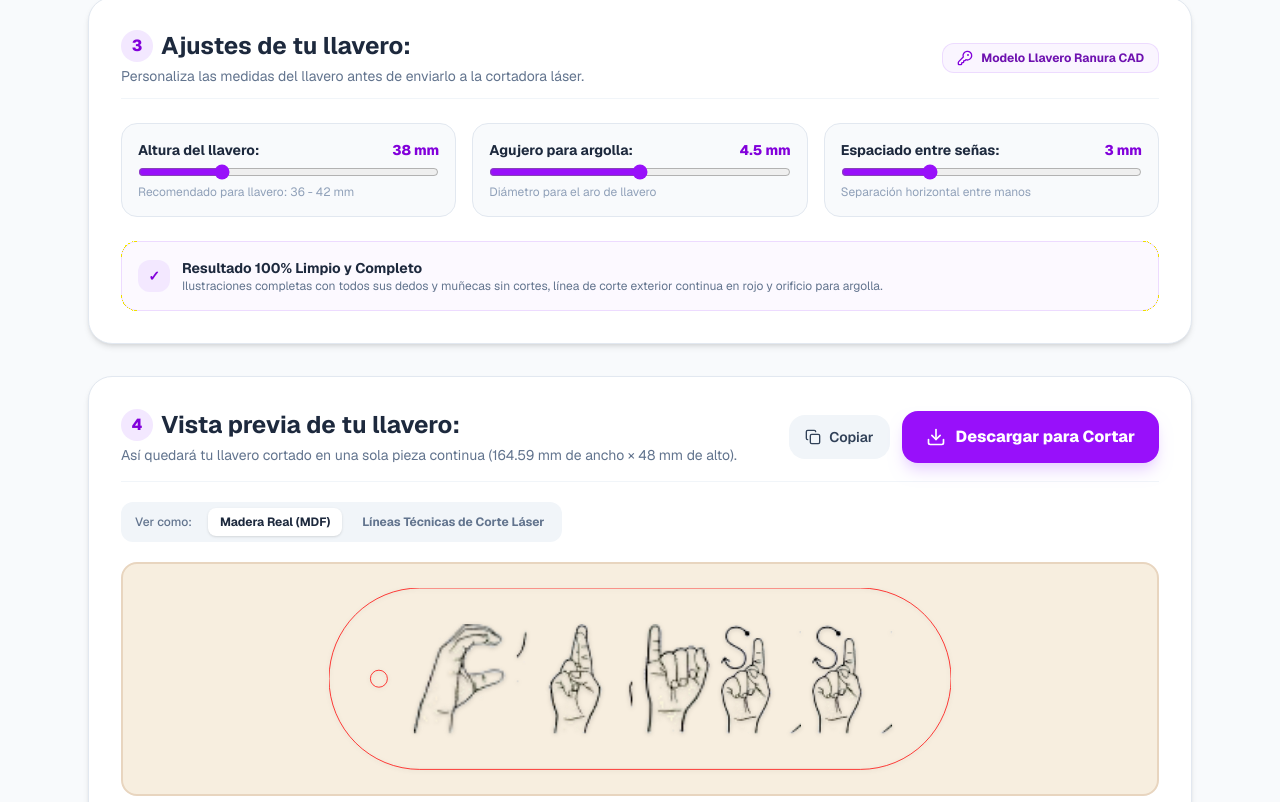
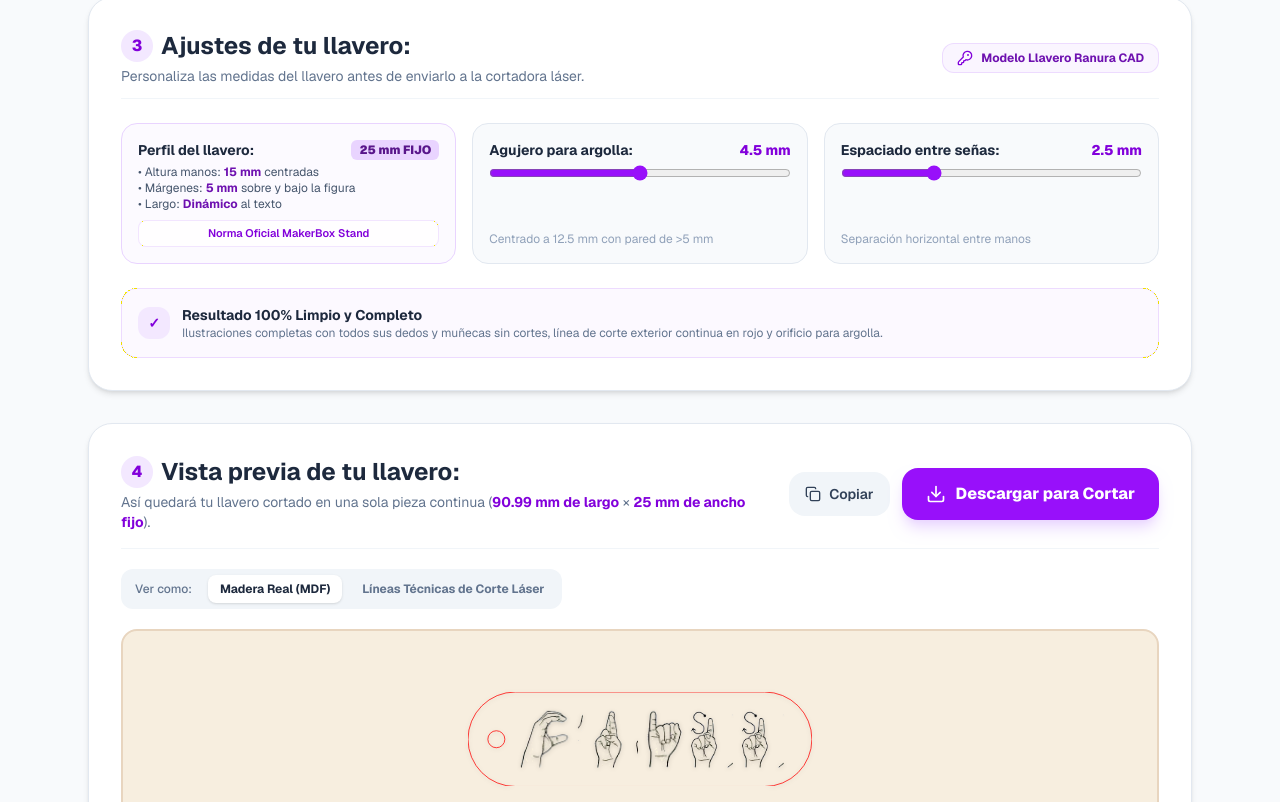
Before and after one commit to crissgabriela/Makerbox, a Next.js app in the folder lengua-de-senas/: page / in a window 1280 px wide. Shown: the part 1078-1880 px from the top of the page. Built offline with nearby package versions, Linux system fonts and the light colour scheme.

Commit message:
fix(laser): fijar ancho de llavero a 25mm con manos de 15mm centradas y largo dinamico

```diff
--- a/lengua-de-senas/src/app/page.tsx
+++ b/lengua-de-senas/src/app/page.tsx
@@ -16,14 +16,14 @@ import { Sparkles, Maximize, Minimize, Heart, Award } from 'lucide-react';
 
 const DEFAULT_CONFIG: LaserConfig = {
   mode: 'capsule',
-  targetHeightMm: 38,
+  targetHeightMm: 25,
   contourOffsetMm: 5,
   baseBarHeightMm: 11,
   addKeychainHole: true,
   holeDiameterMm: 4.5,
   includeTextEngraving: false,
   includeBranding: false,
-  signSpacingMm: 3,
+  signSpacingMm: 2.5,
   materialThicknessMm: 3,
   cutStrokeColor: '#FF0000',
   engraveStrokeColor: '#0000FF',
--- a/lengua-de-senas/src/components/LaserControls.tsx
+++ b/lengua-de-senas/src/components/LaserControls.tsx
@@ -37,26 +37,29 @@ export const LaserControls: React.FC<LaserControlsProps> = ({ config, onChange }
 
       {/* Controles de medida y personalización del llavero */}
       <div className="grid grid-cols-1 sm:grid-cols-2 lg:grid-cols-3 gap-4">
-        {/* Altura del llavero */}
-        <div className="flex flex-col gap-2 bg-slate-50 p-4 rounded-2xl border border-slate-200">
+        {/* Medidas oficiales estandarizadas */}
+        <div className="flex flex-col justify-between gap-2 bg-purple-50/50 p-4 rounded-2xl border border-purple-200">
+          <div>
             <div className="flex items-center justify-between">
-            <span className="text-sm font-bold text-slate-800">Altura del llavero:</span>
-            <span className="text-sm font-extrabold text-purple-700">{config.targetHeightMm} mm</span>
+              <span className="text-sm font-bold text-slate-800">Perfil del llavero:</span>
+              <span className="text-xs font-black px-2 py-0.5 rounded-md bg-purple-200 text-purple-900">
+                25 mm FIJO
+              </span>
             </div>
-          <input
-            type="range"
-            min={30}
-            max={60}
-            step={1}
-            value={config.targetHeightMm}
-            onChange={(e) => updateConfig('targetHeightMm', Number(e.target.value))}
-            className="w-full accent-purple-600 cursor-pointer h-2 bg-slate-200 rounded-lg"
-          />
-          <span className="text-xs text-slate-400">Recomendado para llavero: 36 - 42 mm</span>
+            <p className="text-xs text-slate-600 mt-1">
+              • Altura manos: <strong className="text-purple-800">15 mm</strong> centradas<br />
+              • Márgenes: <strong className="text-purple-800">5 mm</strong> sobre y bajo la figura<br />
+              • Largo: <strong className="text-purple-800">Dinámico</strong> al texto
+            </p>
+          </div>
+          <span className="text-[11px] font-semibold text-purple-700 bg-white/80 px-2.5 py-1 rounded-lg border border-purple-200/60 text-center">
+            Norma Oficial MakerBox Stand
+          </span>
         </div>
 
         {/* Diámetro del orificio de argolla */}
-        <div className="flex flex-col gap-2 bg-slate-50 p-4 rounded-2xl border border-slate-200">
+        <div className="flex flex-col justify-between gap-2 bg-slate-50 p-4 rounded-2xl border border-slate-200">
+          <div>
             <div className="flex items-center justify-between">
               <span className="text-sm font-bold text-slate-800">Agujero para argolla:</span>
               <span className="text-sm font-extrabold text-purple-700">{config.holeDiameterMm || 4.5} mm</span>
@@ -68,26 +71,29 @@ export const LaserControls: React.FC<LaserControlsProps> = ({ config, onChange }
               step={0.5}
               value={config.holeDiameterMm || 4.5}
               onChange={(e) => updateConfig('holeDiameterMm', Number(e.target.value))}
-            className="w-full accent-purple-600 cursor-pointer h-2 bg-slate-200 rounded-lg"
+              className="w-full accent-purple-600 cursor-pointer h-2 bg-slate-200 rounded-lg mt-2"
             />
-          <span className="text-xs text-slate-400">Diámetro para el aro de llavero</span>
+          </div>
+          <span className="text-xs text-slate-400">Centrado a 12.5 mm con pared de &gt;5 mm</span>
         </div>
 
         {/* Espaciado entre señas */}
-        <div className="flex flex-col gap-2 bg-slate-50 p-4 rounded-2xl border border-slate-200">
+        <div className="flex flex-col justify-between gap-2 bg-slate-50 p-4 rounded-2xl border border-slate-200">
+          <div>
             <div className="flex items-center justify-between">
               <span className="text-sm font-bold text-slate-800">Espaciado entre señas:</span>
-            <span className="text-sm font-extrabold text-purple-700">{config.signSpacingMm || 3} mm</span>
+              <span className="text-sm font-extrabold text-purple-700">{config.signSpacingMm || 2.5} mm</span>
             </div>
             <input
               type="range"
               min={1}
-            max={8}
+              max={6}
               step={0.5}
-            value={config.signSpacingMm || 3}
+              value={config.signSpacingMm || 2.5}
               onChange={(e) => updateConfig('signSpacingMm', Number(e.target.value))}
-            className="w-full accent-purple-600 cursor-pointer h-2 bg-slate-200 rounded-lg"
+              className="w-full accent-purple-600 cursor-pointer h-2 bg-slate-200 rounded-lg mt-2"
             />
+          </div>
           <span className="text-xs text-slate-400">Separación horizontal entre manos</span>
         </div>
       </div>
--- a/lengua-de-senas/src/components/LaserSvgGenerator.tsx
+++ b/lengua-de-senas/src/components/LaserSvgGenerator.tsx
@@ -64,7 +64,7 @@ export const LaserSvgGenerator: React.FC<LaserSvgGeneratorProps> = ({ text, conf
             <span>Vista previa de tu llavero:</span>
           </h3>
           <p className="text-sm text-slate-500 mt-1">
-            Así quedará tu llavero cortado en una sola pieza continua ({laserResult.widthMm} mm de ancho × {laserResult.heightMm} mm de alto).
+            Así quedará tu llavero cortado en una sola pieza continua (<strong className="text-purple-700">{laserResult.widthMm} mm de largo</strong> × <strong className="text-purple-700">{laserResult.heightMm} mm de ancho fijo</strong>).
           </p>
         </div>
 
--- a/lengua-de-senas/src/lib/svgPathMerger.ts
+++ b/lengua-de-senas/src/lib/svgPathMerger.ts
@@ -31,32 +31,33 @@ export function generateLaserSvg(text: string, config: LaserConfig): GeneratedLa
 
   if (letters.length === 0) {
     return {
-      svgString: `<svg xmlns="http://www.w3.org/2000/svg" width="100mm" height="40mm" viewBox="0 0 100 40">
-        <rect width="100" height="40" rx="20" ry="20" fill="none" stroke="${config.cutStrokeColor}" stroke-width="0.2"/>
-        <circle cx="15" cy="20" r="2.2" fill="none" stroke="${config.cutStrokeColor}" stroke-width="0.2"/>
-        <text x="55" y="22" font-family="Arial, sans-serif" font-size="5" text-anchor="middle" fill="#666">Escribe una palabra para generar el llavero</text>
+      svgString: `<svg xmlns="http://www.w3.org/2000/svg" width="60mm" height="25mm" viewBox="0 0 60 25">
+        <rect width="60" height="25" rx="12.5" ry="12.5" fill="none" stroke="${config.cutStrokeColor}" stroke-width="0.2"/>
+        <circle cx="7.5" cy="12.5" r="2.25" fill="none" stroke="${config.cutStrokeColor}" stroke-width="0.2"/>
+        <text x="35" y="14" font-family="Arial, sans-serif" font-size="3.5" text-anchor="middle" fill="#666">Escribe una palabra</text>
       </svg>`,
-      widthMm: 100,
-      heightMm: 40,
+      widthMm: 60,
+      heightMm: 25,
       signCount: 0,
-      estimatedCutLengthMm: 280
+      estimatedCutLengthMm: 160
     };
   }
 
-  const signHeightMm = config.targetHeightMm || 38;
-  const signSpacingMm = config.signSpacingMm || 3;
+  const signHeightMm = 15; // Altura fija de las manos: 15 mm
+  const signSpacingMm = config.signSpacingMm || 2.5;
 
-  // Modo exclusivo: Llavero Ranura CAD
+  // Modo exclusivo: Llavero Ranura CAD (25 mm ancho fijo, manos 15 mm centradas con 5 mm de margen)
   return generateCapsuleMode(letters, config, signHeightMm, signSpacingMm);
 }
 
 /**
  * MODO 1: Llavero Ranura / Cápsula (Modelo CAD Oficial del Usuario)
- * Idéntico al modelo CAD mostrado en las imágenes:
- * - Silueta exterior tipo cápsula (stadium) perfectamente redondeada en ambos extremos.
- * - Orificio de corte para argolla a la izquierda.
- * - Grabado de las ilustraciones reales recortadas del Alfabeto Manual Chileno oficial.
- * - Imposible que se traslape con los dedos; corte rápido, limpio y resistente.
+ * Especificaciones de diseño:
+ * - Ancho (altura vertical del perfil) fijo en 25 mm.
+ * - Manos con altura fija de 15 mm, centradas verticalmente.
+ * - Margen de 5 mm por encima y 5 mm por debajo de las figuras (5 + 15 + 5 = 25 mm).
+ * - Largo del llavero se ajusta de forma 100% dinámica al largo de la palabra.
+ * - Orificio de argolla centrado verticalmente a 12.5 mm con pared estructural segura de >5 mm.
  */
 function generateCapsuleMode(
   letters: string[],
@@ -64,21 +65,21 @@ function generateCapsuleMode(
   signHeightMm: number,
   spacingMm: number
 ): GeneratedLaserSvg {
-  // Altura total del llavero
-  const totalHeight = Math.max(signHeightMm + 10, 36);
-  const endRadius = totalHeight / 2; // radio de las semicircunferencias izquierda y derecha
+  // Ancho fijo del llavero: 25 mm
+  const totalHeight = 25;
+  const endRadius = totalHeight / 2; // 12.5 mm (radio de las semicircunferencias)
 
-  // Dimensiones de cada seña ilustrada
-  const handHeight = signHeightMm * 0.76;
-  const handMarginY = (totalHeight - handHeight) / 2;
+  // Dimensiones fijas de cada figura de mano: 15 mm centradas con 5 mm superior e inferior
+  const handHeight = 15;
+  const handMarginY = 5; // 5 mm sobre y 5 mm bajo: 5 + 15 + 5 = 25 mm
 
-  // Ubicación del orificio para la argolla (en el centro del radio izquierdo)
+  // Ubicación del orificio para la argolla (centrado verticalmente a 12.5 mm)
   const holeRadius = (config.holeDiameterMm || 4.5) / 2;
-  const holeCenterX = Math.max(endRadius * 0.55, 9);
-  const holeCenterY = totalHeight / 2;
+  const holeCenterX = 7.5;
+  const holeCenterY = 12.5;
 
-  // Inicio de las señas dejando espacio seguro después del orificio
-  const startSignsX = holeCenterX + holeRadius + 7;
+  // Inicio de las señas dejando espacio seguro y estético después del orificio de argolla
+  const startSignsX = holeCenterX + holeRadius + 4.25; // ~14.0 mm
 
   // Calculamos la posición y tamaño exacto de cada mano usando los assets oficiales
   const handElements: { x: number; y: number; width: number; height: number; letter: string; dataUrl: string }[] = [];
@@ -101,14 +102,15 @@ function generateCapsuleMode(
     currentX += handWidth + spacingMm;
   });
 
-  // Ancho total ajustado para que el radio derecho envuelva armoniosamente la última seña
+  // Largo total ajustado dinámicamente al largo de la palabra
+  // Dejamos un margen seguro de 7.5 mm tras la última mano para que la semicircunferencia no roce los dedos
   const lastHand = handElements[handElements.length - 1];
   const lastHandRight = lastHand ? lastHand.x + lastHand.width : startSignsX + 30;
-  const totalWidth = lastHandRight + endRadius * 0.65;
+  const totalWidth = lastHandRight + 7.5;
 
   // 1. Capa de CORTE (Rojo #FF0000): Cápsula perfecta (Ranura) y Orificio
   // Curva de la cápsula:
-  // - Semicírculo izquierdo centrado en (endRadius, endRadius)
+  // - Semicírculo izquierdo centrado en (endRadius, endRadius) = (12.5, 12.5)
   // - Línea superior recta de endRadius a totalWidth - endRadius
   // - Semicírculo derecho centrado en (totalWidth - endRadius, endRadius)
   // - Línea inferior recta de totalWidth - endRadius a endRadius
```
Lines whose indentation alone changed are shown as unchanged.
